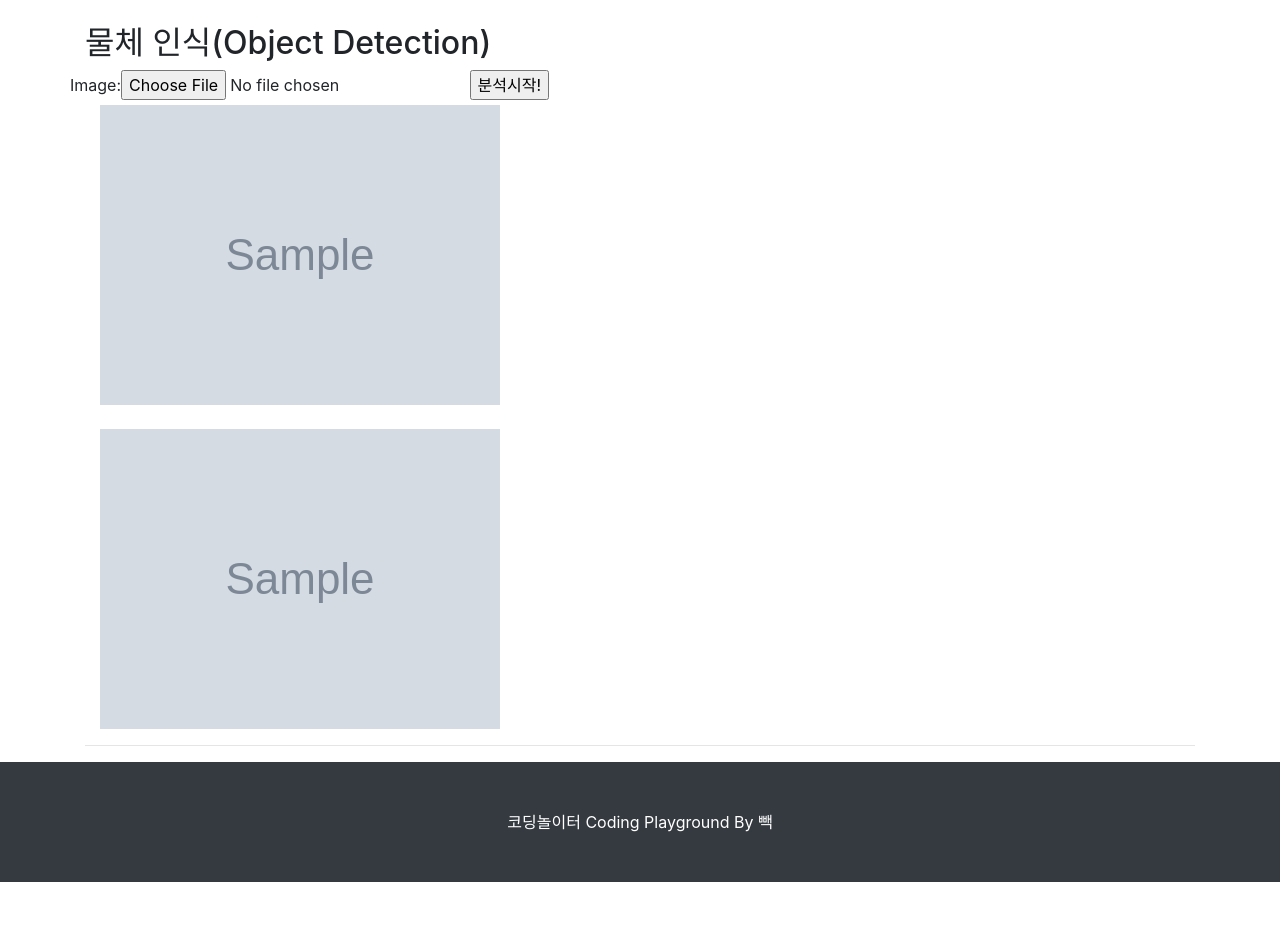
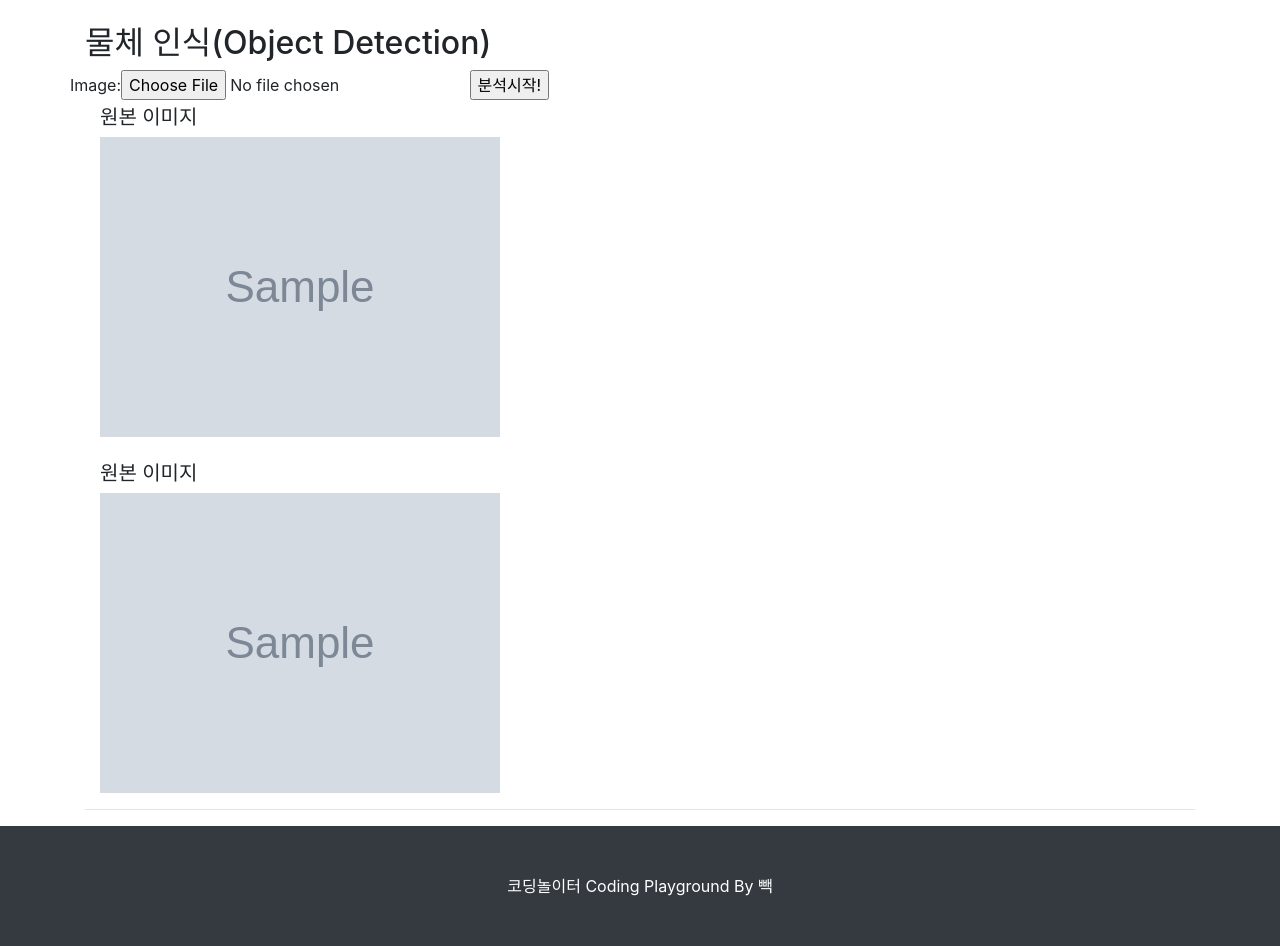
Before and after one commit to hypersphere2358/heroku, a Django app: template portfolio/templates/portfolio/object_detection.html in a window 1280 px wide. Shown: the part 56-1002 px from the top of the page. Before the commit the page ends 938 px from the top, so only its background shows below. Run offline with Django 3.2, Linux system fonts and the light colour scheme; the template is opened without the code that fills it: values that come from a table or form of the project are taken from there, most other values are stand-ins (such as "Sample title", 1, 10 or a date in 2020); grey boxes marked "Sample" are stand-in pictures; some libraries are stand-ins or nearby versions.

Commit message:
heroku 0229

```diff
--- a/portfolio/templates/portfolio/object_detection.html
+++ b/portfolio/templates/portfolio/object_detection.html
@@ -59,12 +59,14 @@
 
     <div class="container">
       {% if saved_image %}
+        <h5>원본 이미지</h5>
         <img height="300px" src="{{ saved_image.image.url }}" alt="" />
       {% endif %}
     </div>
     <br>
     <div class="container">
       {% if prediction_image %}
+        <h5>원본 이미지</h5>
         <img height="300px" src="{{ prediction_image.image.url }}" alt="" />
       {% endif %}
     </div>
--- a/portfolio/views.py
+++ b/portfolio/views.py
@@ -137,6 +137,9 @@ def object_detection_main_page(request):
             file_list = os.listdir(os.getcwd())
             print(file_list)
 
+            result = subprocess.check_output("ls -al")
+            print(result)
+
             # 화면에 출력되는 모든 결과를 텍스트로 저장.
             result = subprocess.check_output(cmd)
             print(result)
```
